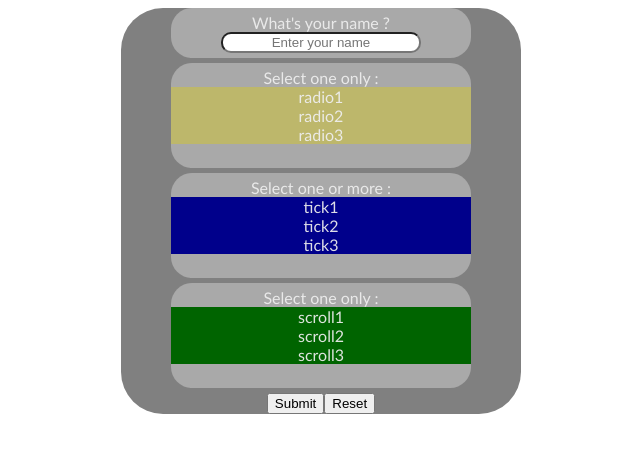
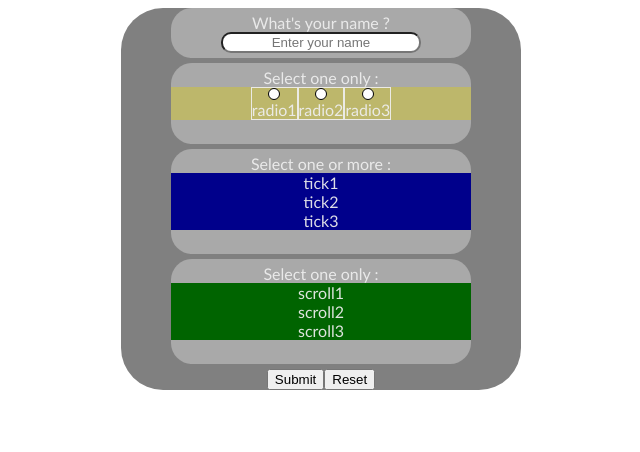
Before and after one commit to sregnard42/react-app, a React app: page / in a window 1280 px wide. Shown: the whole page, without its empty margins (319-959 px from the left). Built offline with nearby package versions, Linux system fonts and the light colour scheme.

Commit message:
radioBtn ok

```diff
--- a/src/Input/Input.js
+++ b/src/Input/Input.js
@@ -2,6 +2,7 @@ import React from 'react';
 import styles from './Input.module.css';
 
 class Input extends React.Component {
+
     render() {
         return (
             <input
--- a/src/Radio/Radio.js
+++ b/src/Radio/Radio.js
@@ -1,10 +1,44 @@
 import React from 'react';
 import styles from './Radio.module.css';
 
+class RadioBtn extends React.Component {
+    constructor(props) {
+        super(props);
+        this.stateDefault = { selected: false };
+        this.state = this.stateDefault;
+        this.style = styles.RadioBtn;
+    }
+
+    onClick = () => {
+        if (this.state.selected)
+            return ;
+        this.setState({ selected: true });
+        this.props.onChange(this);
+    }
+
+    render() {
+        this.style = this.state.selected ? styles.RadioBtnSelected : styles.RadioBtn;
+        return (
+            <div className={this.style} onClick={this.onClick}></div>
+        );
+    }
+}
+
 class RadioItem extends React.Component {
+    constructor(props) {
+        super(props);
+        this.selected = false;
+    }
+
+    onChange = (btn) => {
+        this.selected = true;
+        this.props.onChange(btn, this.props.name);
+    }
+
     render() {
         return (
-            <div>
+            <div className={styles.RadioItem}>
+                <RadioBtn onChange={this.onChange} />
                 {this.props.name}
             </div>
         );
@@ -12,6 +46,21 @@ class RadioItem extends React.Component {
 }
 
 class Radio extends React.Component {
+    constructor(props) {
+        super(props);
+        this.key = 1;
+        this.btn = 0;
+        this.selected = '';
+        this.onChange = this.onChange.bind(this);
+    }
+
+    onChange(btn, name) {
+        console.log(this.btn);
+        if (this.btn !== 0)
+            this.btn.setState({ selected: false });
+        this.btn = btn;
+        this.selected = name;
+    }
 
     render() {
         return (
@@ -19,7 +68,9 @@ class Radio extends React.Component {
                 {this.props.choices.map((choice) => {
                     return (
                         <RadioItem
+                            key={this.key++}
                             name={choice}
+                            onChange={this.onChange}
                         />
                     )
                 })}
--- a/src/Radio/Radio.module.css
+++ b/src/Radio/Radio.module.css
@@ -1,3 +1,31 @@
 .Radio {
     background-color: darkkhaki;
 }
+
+.RadioItem {
+    border-width: 1px;
+    border-style: solid;
+    display:inline-block;
+}
+
+.RadioBtn {
+    border-width: 1px;
+    border-style: solid;
+    border-radius: 25px;
+    border-color:black;
+    margin:auto;
+    background-color: white;
+    height:10px;
+    width:10px;
+}
+
+.RadioBtnSelected {
+    border-width: 1px;
+    border-style: solid;
+    border-radius: 25px;
+    border-color:white;
+    margin:auto;
+    background-color:black;
+    height:10px;
+    width:10px;
+}
--- a/src/Scroll/Scroll.js
+++ b/src/Scroll/Scroll.js
@@ -13,12 +13,19 @@ class ScrollItem extends React.Component {
 
 class Scroll extends React.Component {
 
+    constructor(props)
+    {
+        super(props);
+        this.key = 1;
+    }
+
     render() {
         return (
             <div className={styles.Scroll}>
                 {this.props.choices.map((choice) => {
                     return (
                         <ScrollItem
+                            key={this.key++}
                             name={choice}
                         />
                     )
--- a/src/Tick/Tick.js
+++ b/src/Tick/Tick.js
@@ -13,12 +13,19 @@ class TickItem extends React.Component {
 
 class Tick extends React.Component {
 
+    constructor(props)
+    {
+        super(props);
+        this.key = 1;
+    }
+
     render() {
         return (
             <div className={styles.Tick}>
                 {this.props.choices.map((choice) => {
                     return (
                         <TickItem
+                            key={this.key++}
                             name={choice}
                         />
                     )
```
